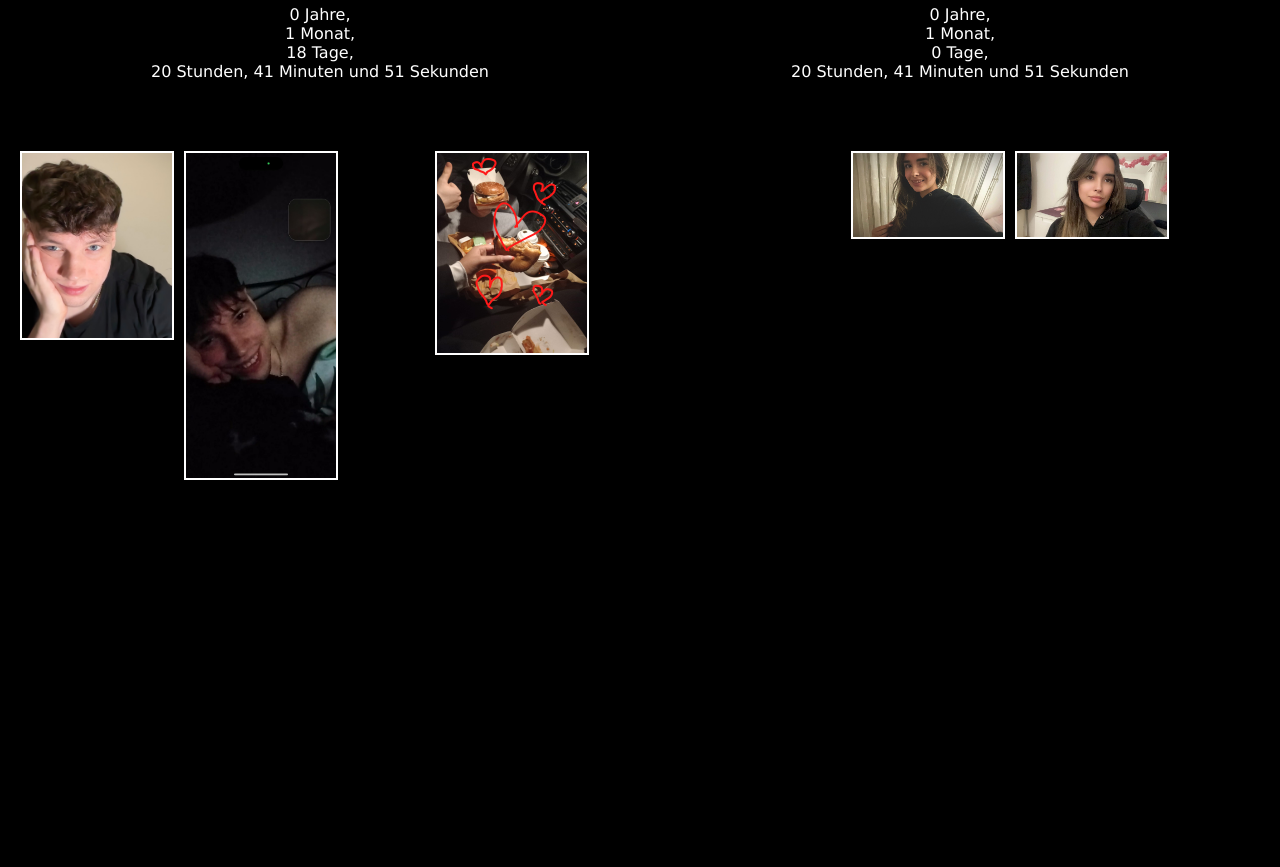
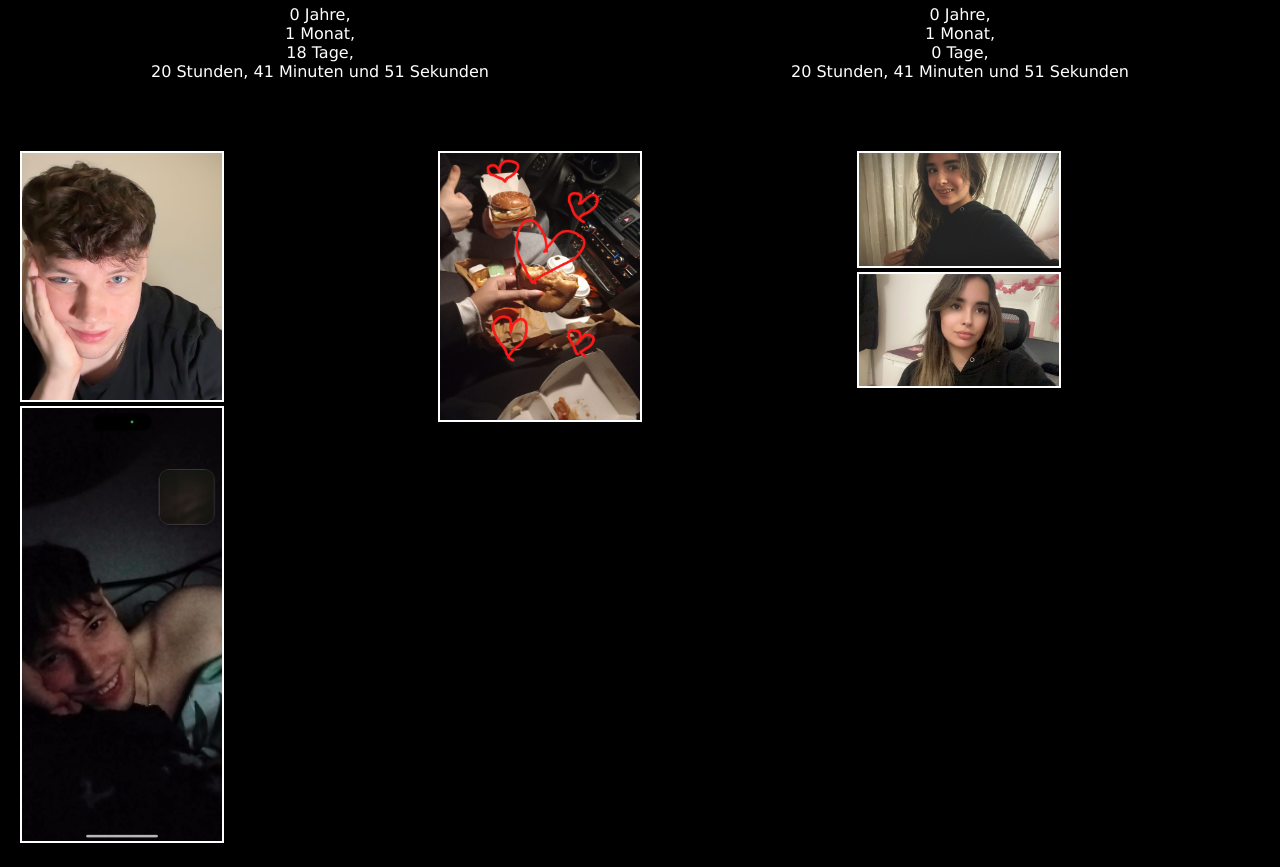
Before and after one commit to davidlovcov/together, a plain HTML site: page index.html in a window 1280 px wide. Shown: the part 61-928 px from the top of the page. Before the commit the page ends 800 px from the top, so only its background shows below. Drawn offline with Linux system fonts and the light colour scheme.

Commit message:
Update styles.css

```diff
--- a/styles.css
+++ b/styles.css
@@ -26,26 +26,21 @@ body {
 
 .picture-section {
     display: flex;
-    flex-wrap: wrap;
     flex-direction: row;
     justify-content: space-between;
     padding: 20px;
+    gap: 15px;
 }
 
 .picture-together, .picture-rojda, .picture-devid {
-    display: flex;
-    flex-wrap: wrap;
     width: 33%;
-    flex-shrink: 0;
-    gap: 10px;
 }
 
 .picture-together img, .picture-devid img, .picture-rojda img {
-    width: 150px;
+    width: 100%;
+    max-width: 200px;
     border: 2px solid white;
-    flex-shrink: 0;
     object-fit: scale-down;
-    height: fit-content;
 }
 
 @media only screen and (max-width: 500px) {
```
